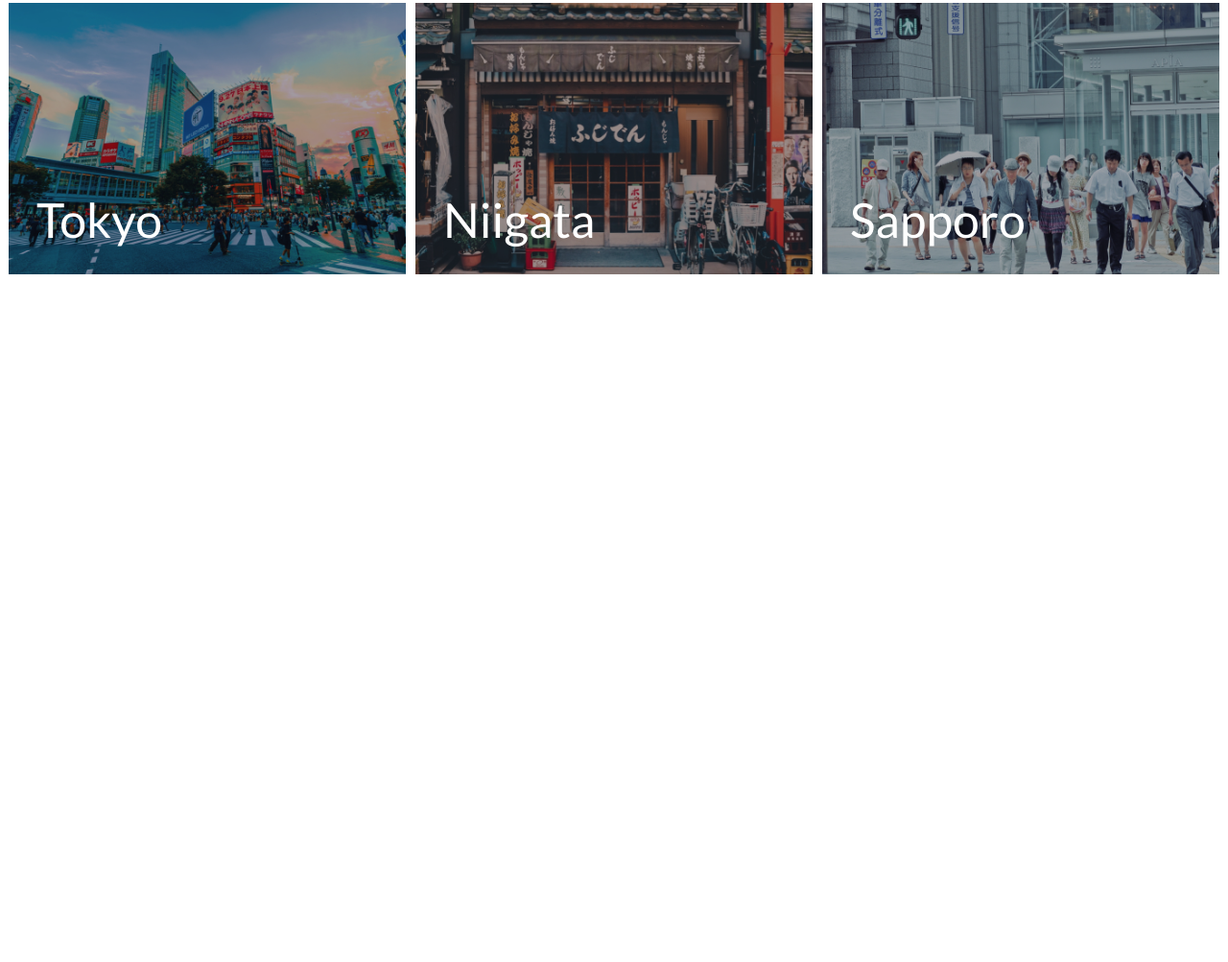
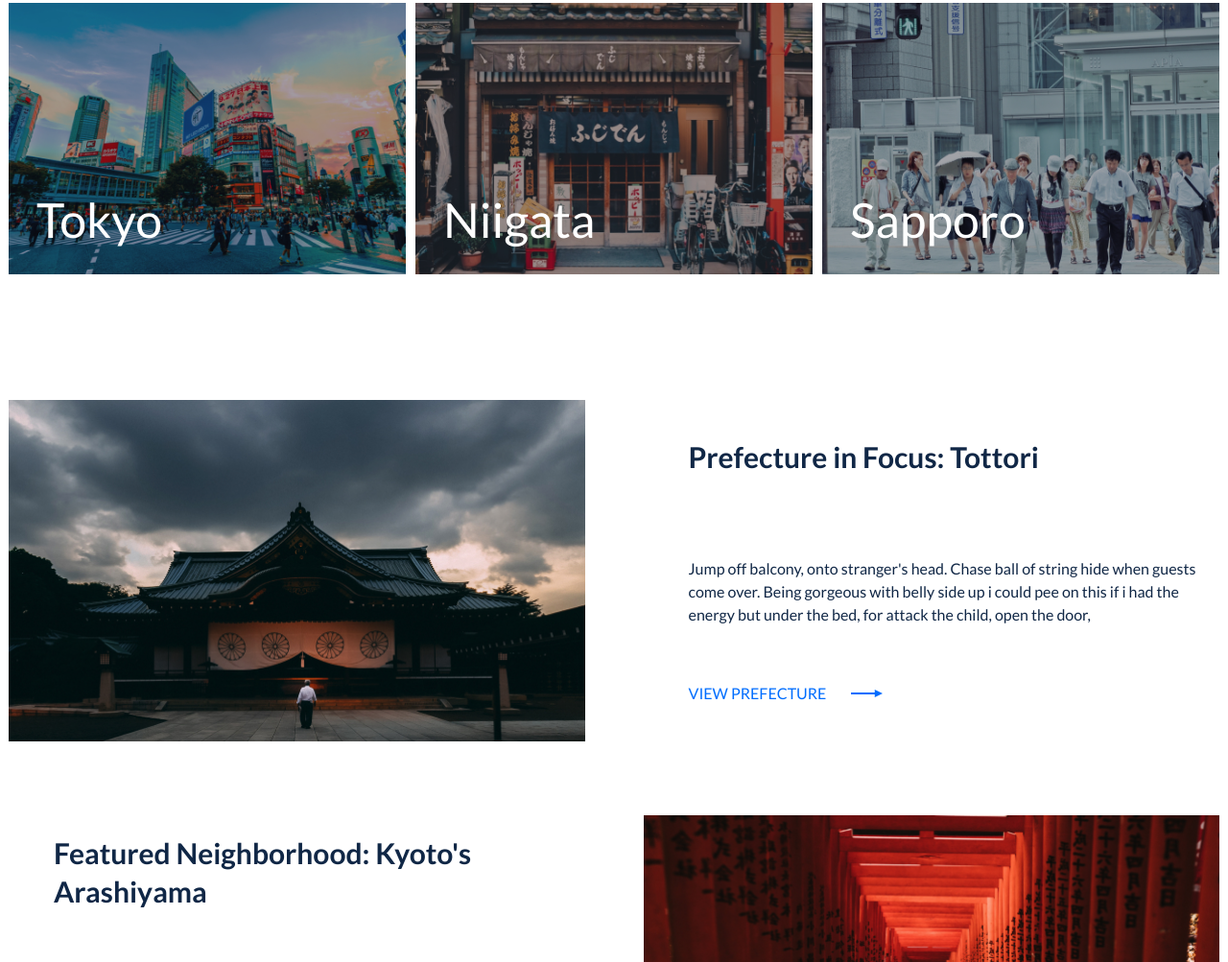
Before and after one commit to varlog762/travelToJapan, a plain HTML site: page index.html in a window 1280 px wide. Shown: the part 1797-2800 px from the top of the page at 96% size. Before the commit the page ends 2214 px from the top, so only its background shows below. Drawn offline with Linux system fonts and the light colour scheme.

Commit message:
feat: add "tours" section

```diff
--- a/assets/CSS/style.scss
+++ b/assets/CSS/style.scss
@@ -86,7 +86,7 @@ img {
 
 .section-title {
     padding-bottom: 10px;
-    font-weight: 500;
+    font-weight: 700;
     font-size: 35px;
     line-height: 42px;
     color: #102746;
@@ -184,14 +184,14 @@ img {
                     border: none;
                     border-bottom: 2px solid #bfc0c5;
                     margin-right: 60px;
-                    font-weight: 500;
+                    font-weight: 700;
                     font-size: 18px;
                     // line-height: 0;
                     color: #fff;
                 }
 
                 .search-form__field::placeholder {
-                    font-weight: 500;
+                    font-weight: 700;
                     font-size: 18px;
                     // line-height: 1;
                     color: #fff;
@@ -200,7 +200,7 @@ img {
                 .search-form__submit {
                     padding: 15px 39px;
                     text-transform: uppercase;
-                    font-weight: 500;
+                    font-weight: 700;
                     font-size: 24px;
                     color: #fff;
                     background: #1b7dff;
@@ -237,8 +237,7 @@ img {
                 padding-top: 93px;
                 padding-left: 99px;
                 padding-bottom: 88px;
-                font-style: normal;
-                font-weight: 500;
+                font-weight: 700;
                 font-size: 35px;
                 line-height: 42px;
                 color: #102746;
@@ -370,4 +369,36 @@ img {
             }
         }
     }
+
+    .tours {
+        margin-bottom: 139px;
+
+        .tours__tour {
+            margin-bottom: 77px;
+            display: grid;
+            grid-template-columns: repeat(2, 1fr);
+            grid-gap: 0 61px;
+            align-items: center;
+
+            .tour__info {
+                padding-left: 47px;
+
+                .tour__title {
+                    font-weight: 700;
+                    font-size: 30px;
+                    line-height: 40px;
+                    color: #102746;
+                    padding-bottom: 85px;
+                }
+
+                .tour__descr {
+                    font-weight: 400;
+                    font-size: 16px;
+                    line-height: 24px;
+                    color: #102746;
+                    padding-bottom: 58px;
+                }
+            }
+        }
+    }
 }
--- a/index.html
+++ b/index.html
@@ -129,6 +129,35 @@
                 </div>
             </div>
         </section>
+        <div class="tours">
+            <div class="wrapper-full">
+                <div class="tours__tour">
+                    <div class="tour__pic">
+                        <img src="/assets/img/tours1.jpg" alt="Prefecture in Focus: Tottori" class="tour__thumb">
+                    </div>
+                    <div class="tour__info">
+                        <h3 class="tour__title">Prefecture in Focus: Tottori</h3>
+                        <p class="tour__descr">Jump off balcony, onto stranger's head. Chase ball of string hide when
+                            guests come over. Being gorgeous with belly side up i could pee on this if i had the energy
+                            but under the bed, for attack the child, open the door, </p>
+                        <a href="#!" class="tour__more link__arrow">VIEW PREFECTURE</a>
+                    </div>
+                </div>
+                <div class="tours__tour tour">
+                    <div class="tour__info">
+                        <h3 class="tour__title">Featured Neighborhood: Kyoto's Arashiyama</h3>
+                        <p class="tour__descr">Jump off balcony, onto stranger's head. Chase ball of string hide
+                            when guests come over. Being gorgeous with belly side up i could pee on this if i had
+                            the energy but under the bed, for attack the child, open the door, </p>
+                        <a href="#!" class="tour__more link__arrow">VIEW PREFECTURE</a>
+                    </div>
+                    <div class="tour__pic">
+                        <img src="/assets/img/tours2.jpg" alt="Featured Neighborhood: Kyoto's Arashiyama"
+                            class="tour__thumb">
+                    </div>
+                </div>
+            </div>
+        </div>
     </main>
 </body>
 
```
Also changed, not shown: assets/CSS/style.min.css, assets/img/tours1.jpg (added), assets/img/tours2.jpg (added), 1 other file.
